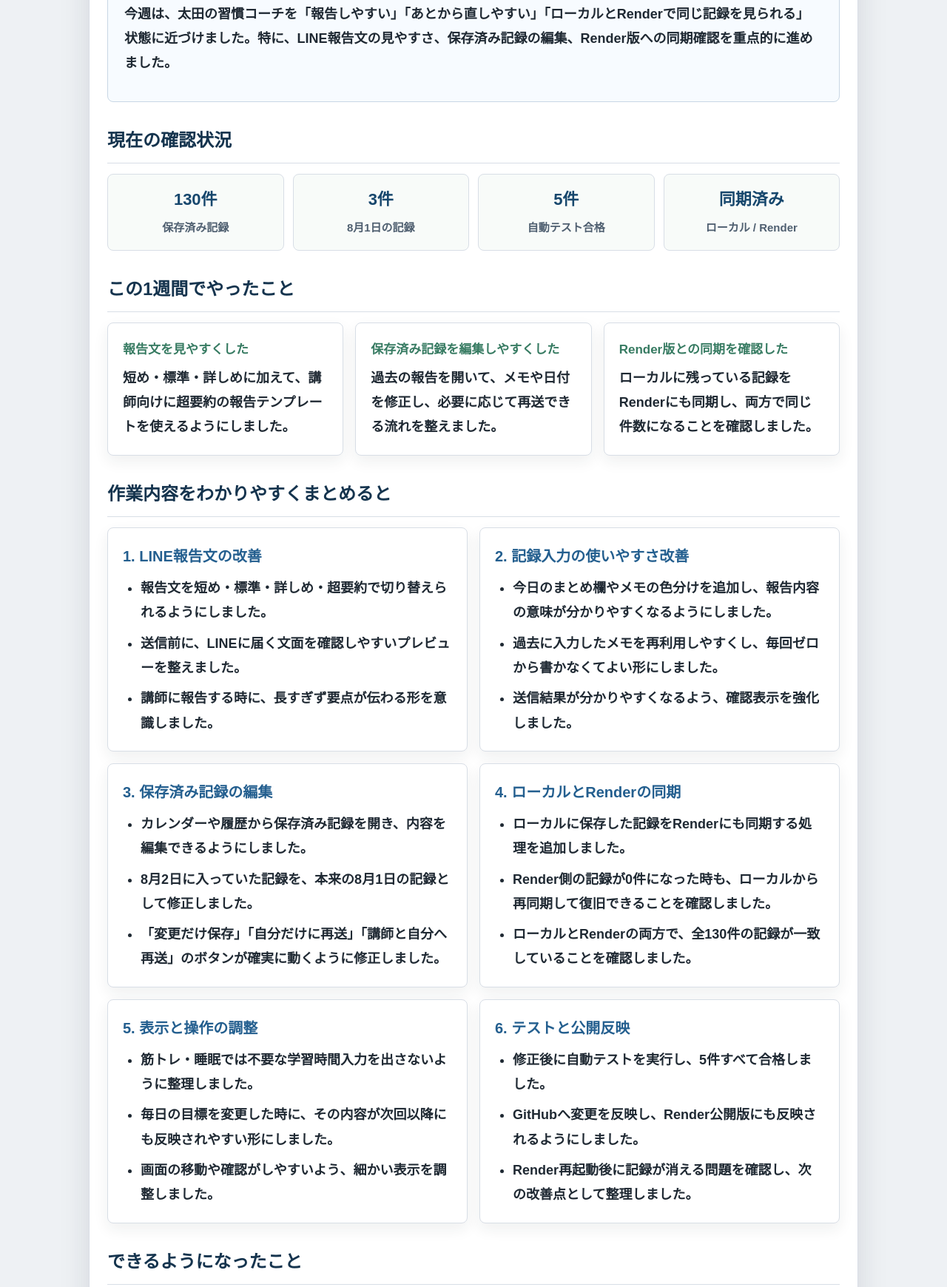
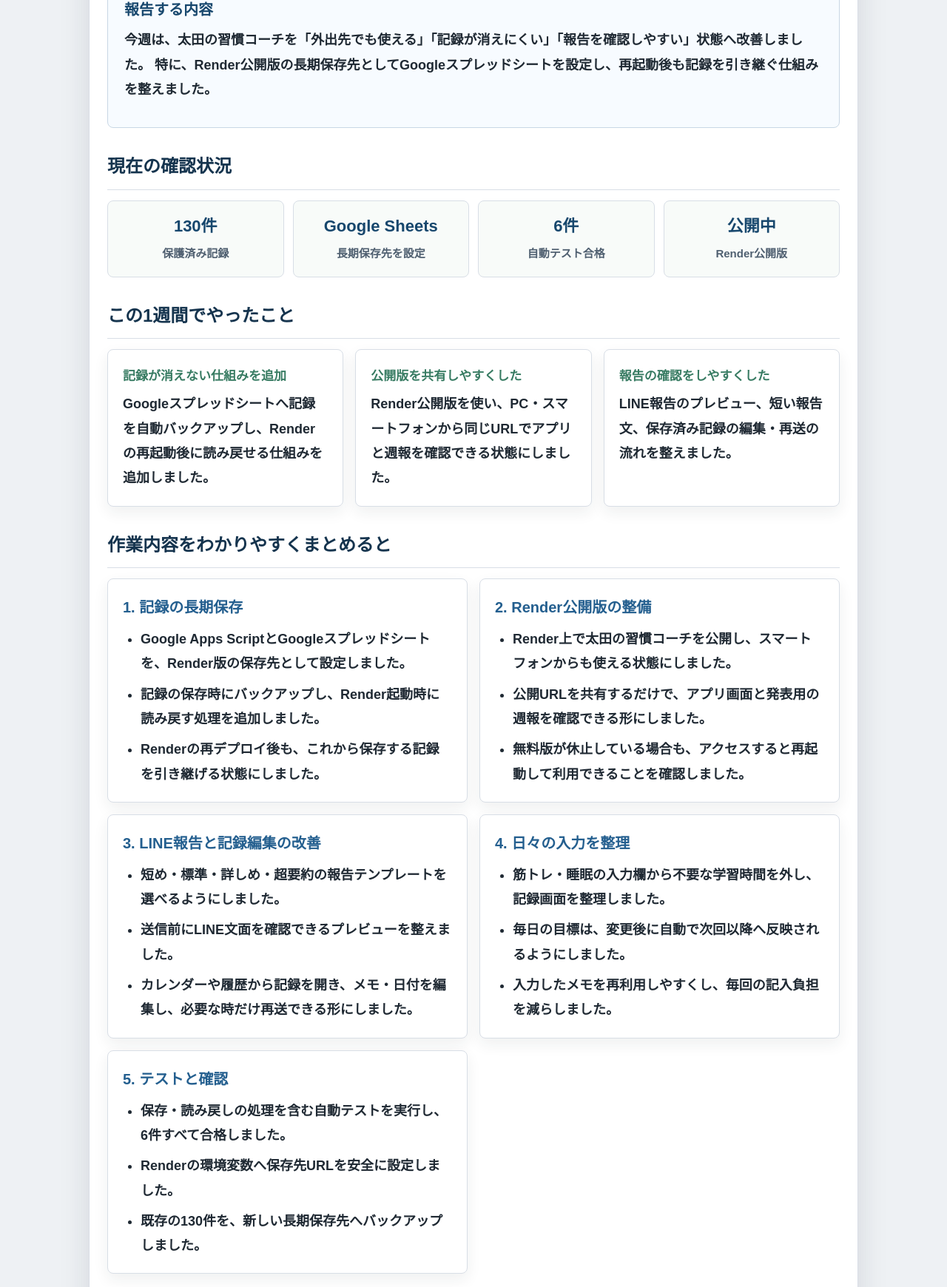
Before and after one commit to tetu5473/ota-habit-coach, a website: page weekly-report.html in a window 1280 px wide. Shown: the part 245-1985 px from the top of the page at 74% size. Drawn offline with Linux system fonts and the light colour scheme.

Commit message:
Update weekly presentation report

```diff
--- a/weekly-report.html
+++ b/weekly-report.html
@@ -3,8 +3,8 @@
   <head>
     <meta charset="UTF-8">
     <meta name="viewport" content="width=device-width, initial-scale=1.0">
-    <meta name="description" content="太田の習慣コーチについて、今週行った制作内容を講師向けにまとめた報告メモです。">
-    <title>太田の習慣コーチ 今週の制作報告</title>
+    <meta name="description" content="太田の習慣コーチについて、2026年8月3日から8月10日に行った制作内容をまとめた発表用の報告です。">
+    <title>太田の習慣コーチ 今週の制作報告（8月3日〜10日）</title>
     <style>
       * {
         box-sizing: border-box;
@@ -282,13 +282,14 @@
       <header>
         <span>学習・制作報告</span>
         <h1>太田の習慣コーチ 今週の制作報告</h1>
+        <span>2026年8月3日〜8月10日</span>
       </header>
 
       <section class="lead" aria-label="報告の概要">
         <strong>報告する内容</strong>
         <p>
-          今週は、太田の習慣コーチを「報告しやすい」「あとから直しやすい」「ローカルとRenderで同じ記録を見られる」
-          状態に近づけました。特に、LINE報告文の見やすさ、保存済み記録の編集、Render版への同期確認を重点的に進めました。
+          今週は、太田の習慣コーチを「外出先でも使える」「記録が消えにくい」「報告を確認しやすい」状態へ改善しました。
+          特に、Render公開版の長期保存先としてGoogleスプレッドシートを設定し、再起動後も記録を引き継ぐ仕組みを整えました。
         </p>
       </section>
 
@@ -297,19 +298,19 @@
         <div class="status-row">
           <div class="status-item">
             <strong>130件</strong>
-            <span>保存済み記録</span>
+            <span>保護済み記録</span>
           </div>
           <div class="status-item">
-            <strong>3件</strong>
-            <span>8月1日の記録</span>
+            <strong>Google Sheets</strong>
+            <span>長期保存先を設定</span>
           </div>
           <div class="status-item">
-            <strong>5件</strong>
+            <strong>6件</strong>
             <span>自動テスト合格</span>
           </div>
           <div class="status-item">
-            <strong>同期済み</strong>
-            <span>ローカル / Render</span>
+            <strong>公開中</strong>
+            <span>Render公開版</span>
           </div>
         </div>
       </section>
@@ -318,16 +319,16 @@
         <h2>この1週間でやったこと</h2>
         <div class="summary-grid">
           <div class="card">
-            <strong>報告文を見やすくした</strong>
-            <p>短め・標準・詳しめに加えて、講師向けに超要約の報告テンプレートを使えるようにしました。</p>
+            <strong>記録が消えない仕組みを追加</strong>
+            <p>Googleスプレッドシートへ記録を自動バックアップし、Renderの再起動後に読み戻せる仕組みを追加しました。</p>
           </div>
           <div class="card">
-            <strong>保存済み記録を編集しやすくした</strong>
-            <p>過去の報告を開いて、メモや日付を修正し、必要に応じて再送できる流れを整えました。</p>
+            <strong>公開版を共有しやすくした</strong>
+            <p>Render公開版を使い、PC・スマートフォンから同じURLでアプリと週報を確認できる状態にしました。</p>
           </div>
           <div class="card">
-            <strong>Render版との同期を確認した</strong>
-            <p>ローカルに残っている記録をRenderにも同期し、両方で同じ件数になることを確認しました。</p>
+            <strong>報告の確認をしやすくした</strong>
+            <p>LINE報告のプレビュー、短い報告文、保存済み記録の編集・再送の流れを整えました。</p>
           </div>
         </div>
       </section>
@@ -336,56 +337,47 @@
         <h2>作業内容をわかりやすくまとめると</h2>
         <div class="week-grid">
           <div class="card">
-            <h3>1. LINE報告文の改善</h3>
+            <h3>1. 記録の長期保存</h3>
             <ul>
-              <li>報告文を短め・標準・詳しめ・超要約で切り替えられるようにしました。</li>
-              <li>送信前に、LINEに届く文面を確認しやすいプレビューを整えました。</li>
-              <li>講師に報告する時に、長すぎず要点が伝わる形を意識しました。</li>
+              <li>Google Apps ScriptとGoogleスプレッドシートを、Render版の保存先として設定しました。</li>
+              <li>記録の保存時にバックアップし、Render起動時に読み戻す処理を追加しました。</li>
+              <li>Renderの再デプロイ後も、これから保存する記録を引き継げる状態にしました。</li>
             </ul>
           </div>
 
           <div class="card">
-            <h3>2. 記録入力の使いやすさ改善</h3>
+            <h3>2. Render公開版の整備</h3>
             <ul>
-              <li>今日のまとめ欄やメモの色分けを追加し、報告内容の意味が分かりやすくなるようにしました。</li>
-              <li>過去に入力したメモを再利用しやすくし、毎回ゼロから書かなくてよい形にしました。</li>
-              <li>送信結果が分かりやすくなるよう、確認表示を強化しました。</li>
+              <li>Render上で太田の習慣コーチを公開し、スマートフォンからも使える状態にしました。</li>
+              <li>公開URLを共有するだけで、アプリ画面と発表用の週報を確認できる形にしました。</li>
+              <li>無料版が休止している場合も、アクセスすると再起動して利用できることを確認しました。</li>
             </ul>
           </div>
 
           <div class="card">
-            <h3>3. 保存済み記録の編集</h3>
+            <h3>3. LINE報告と記録編集の改善</h3>
             <ul>
-              <li>カレンダーや履歴から保存済み記録を開き、内容を編集できるようにしました。</li>
-              <li>8月2日に入っていた記録を、本来の8月1日の記録として修正しました。</li>
-              <li>「変更だけ保存」「自分だけに再送」「講師と自分へ再送」のボタンが確実に動くように修正しました。</li>
+              <li>短め・標準・詳しめ・超要約の報告テンプレートを選べるようにしました。</li>
+              <li>送信前にLINE文面を確認できるプレビューを整えました。</li>
+              <li>カレンダーや履歴から記録を開き、メモ・日付を編集し、必要な時だけ再送できる形にしました。</li>
             </ul>
           </div>
 
           <div class="card">
-            <h3>4. ローカルとRenderの同期</h3>
+            <h3>4. 日々の入力を整理</h3>
             <ul>
-              <li>ローカルに保存した記録をRenderにも同期する処理を追加しました。</li>
-              <li>Render側の記録が0件になった時も、ローカルから再同期して復旧できることを確認しました。</li>
-              <li>ローカルとRenderの両方で、全130件の記録が一致していることを確認しました。</li>
+              <li>筋トレ・睡眠の入力欄から不要な学習時間を外し、記録画面を整理しました。</li>
+              <li>毎日の目標は、変更後に自動で次回以降へ反映されるようにしました。</li>
+              <li>入力したメモを再利用しやすくし、毎回の記入負担を減らしました。</li>
             </ul>
           </div>
 
           <div class="card">
-            <h3>5. 表示と操作の調整</h3>
+            <h3>5. テストと確認</h3>
             <ul>
-              <li>筋トレ・睡眠では不要な学習時間入力を出さないように整理しました。</li>
-              <li>毎日の目標を変更した時に、その内容が次回以降にも反映されやすい形にしました。</li>
-              <li>画面の移動や確認がしやすいよう、細かい表示を調整しました。</li>
-            </ul>
-          </div>
-
-          <div class="card">
-            <h3>6. テストと公開反映</h3>
-            <ul>
-              <li>修正後に自動テストを実行し、5件すべて合格しました。</li>
-              <li>GitHubへ変更を反映し、Render公開版にも反映されるようにしました。</li>
-              <li>Render再起動後に記録が消える問題を確認し、次の改善点として整理しました。</li>
+              <li>保存・読み戻しの処理を含む自動テストを実行し、6件すべて合格しました。</li>
+              <li>Renderの環境変数へ保存先URLを安全に設定しました。</li>
+              <li>既存の130件を、新しい長期保存先へバックアップしました。</li>
             </ul>
           </div>
         </div>
@@ -394,9 +386,9 @@
       <section class="section" aria-label="できるようになったこと">
         <h2>できるようになったこと</h2>
         <div class="note-box">
-          <p>過去の記録をあとから修正し、日付を間違えた場合でも正しい日に直せるようになりました。</p>
-          <p>ローカルとRenderの記録件数を確認しながら、両方を同じ状態に戻せるようになりました。</p>
-          <p>LINE報告文は、講師が読みやすい長さに近づけられるようになりました。</p>
+          <p>記録はGoogleスプレッドシートへ保存されるため、Renderの再起動後も読み戻せるようになりました。</p>
+          <p>公開URLを使って、PC・スマートフォンから同じ太田の習慣コーチを確認できます。</p>
+          <p>LINE報告文は、送信前の確認と長さの切り替えができ、必要に応じて過去記録も編集できます。</p>
         </div>
       </section>
 
@@ -405,19 +397,19 @@
         <div class="pdca-grid">
           <div class="card">
             <strong>P：計画</strong>
-            <p>太田の習慣コーチを、日々の記録と講師への報告に使いやすい形へ改善する。特に、報告文の見やすさ、過去記録の編集、Render版との同期を重点的に進める。</p>
+            <p>太田の習慣コーチを、外出先でも使え、Renderの再起動後も記録を引き継げる状態にする。あわせて、発表・共有しやすい公開ページを整える。</p>
           </div>
           <div class="card">
             <strong>D：実行</strong>
-            <p>報告テンプレート、送信前プレビュー、保存済み記録の編集、日付変更、ローカルからRenderへの同期機能を実装した。8月2日の記録も8月1日に修正した。</p>
+            <p>Google Apps ScriptとGoogleスプレッドシートを長期保存先として設定し、Renderへ保存・復元処理を追加した。公開版と週報ページも共有できる形にした。</p>
           </div>
           <div class="card">
             <strong>C：確認</strong>
-            <p>ローカルとRenderの両方で、全130件の記録が一致していることを確認した。8月1日は3件、8月2日は0件になっている。自動テストも5件すべて合格した。</p>
+            <p>保存先の設定後、既存130件のバックアップとRenderからの読み戻しを確認した。自動テストは6件すべて合格した。</p>
           </div>
           <div class="card">
             <strong>A：改善</strong>
-            <p>Renderは再起動や再デプロイ時に保存データが消える可能性があるため、次回はGoogleスプレッドシートや外部DBなど、消えない保存先への切り替えを検討する。</p>
+            <p>今後は保存後にGoogleスプレッドシートへの記録も確認し、長期保存が継続していることを定期的に点検する。失われた8月2日以降の記録は、必要に応じて手元の情報から再入力する。</p>
           </div>
         </div>
       </section>
@@ -425,8 +417,8 @@
       <section class="section" aria-label="今後の改善">
         <h2>今後の改善</h2>
         <ol>
-          <li>Renderが再起動しても記録が消えないよう、永続保存先を用意する。</li>
-          <li>ローカルとRenderの同期状態を、画面上でもさらに分かりやすく表示する。</li>
+          <li>新しい記録がGoogleスプレッドシートへ確実に保存されることを、実際の入力で確認する。</li>
+          <li>ローカル・Render・Googleスプレッドシートの同期状態を、画面上でもさらに分かりやすく表示する。</li>
           <li>LINE報告文を送る前に、講師向けに読みやすい形か確認できる流れを強化する。</li>
           <li>過去記録の編集後に、必要な時だけ安全に再送できる流れをさらに確認する。</li>
         </ol>
@@ -437,7 +429,7 @@
       </section>
 
       <footer>
-        <p>作成日：2026年8月3日 / 太田の習慣コーチ 制作報告</p>
+        <p>作成日：2026年8月10日 / 太田の習慣コーチ 制作報告</p>
       </footer>
     </main>
   </body>
```
